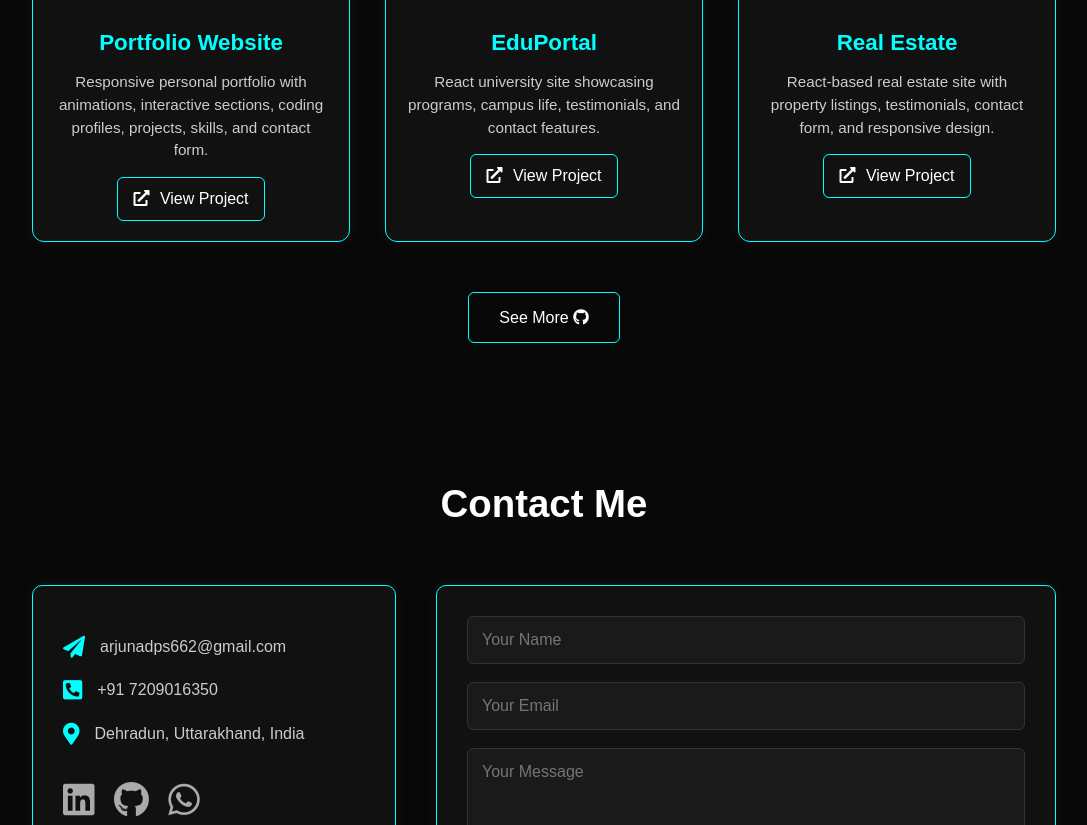
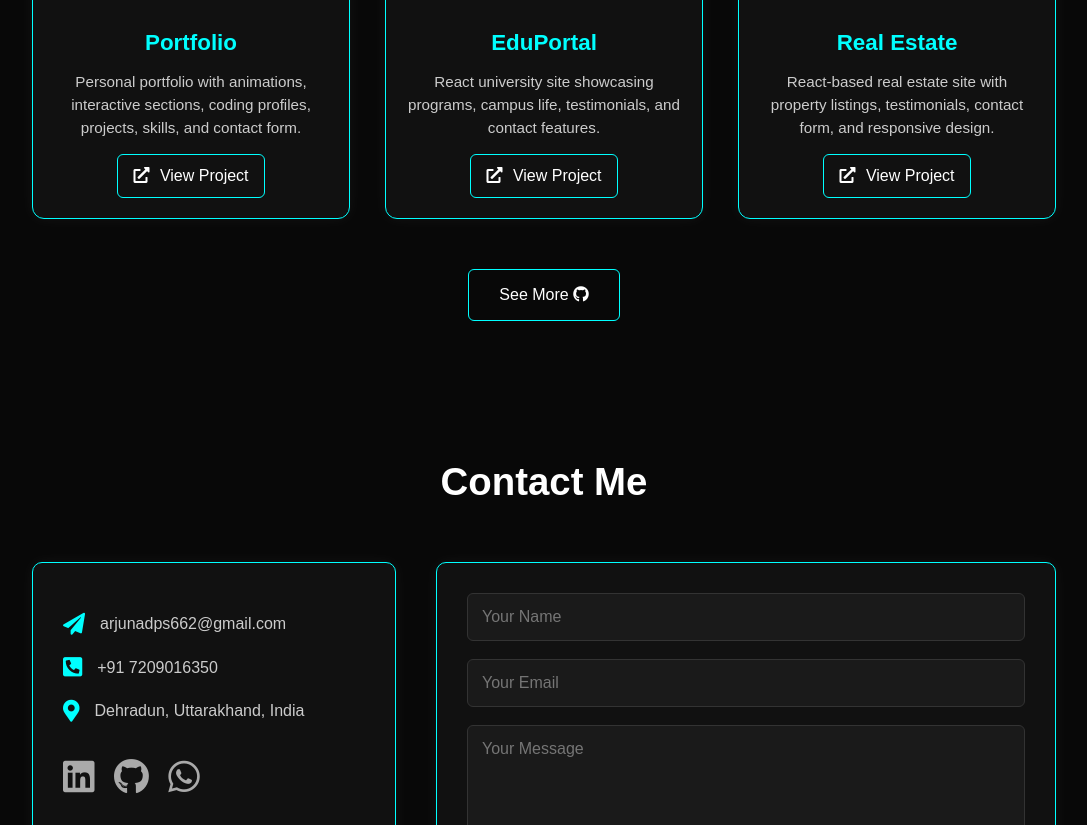
Before and after one commit to arjun-uu/My-Portfolio, a plain HTML site: page index.html in a window 1280 px wide. Shown: the part 2367-3192 px from the top of the page, without its empty margins (96-1183 px from the left). Drawn offline with Linux system fonts and the light colour scheme.

Commit message:
project heading change

```diff
--- a/index.html
+++ b/index.html
@@ -207,8 +207,8 @@
                 <div class="project-card">
                     <img src="images/work-1.png" alt="Portfolio Website" loading="lazy" />
                     <div class="project-info">
-                        <h3>Portfolio Website</h3>
-                        <p>Responsive personal portfolio with animations, interactive sections, coding profiles,
+                        <h3>Portfolio</h3>
+                        <p>Personal portfolio with animations, interactive sections, coding profiles,
                             projects, skills, and contact form.</p>
                         <a href="https://arjun-uu.github.io/My-Portfolio/" target="_blank" class="project-link">
                             <i class="fas fa-external-link-alt"></i> View Project
```
